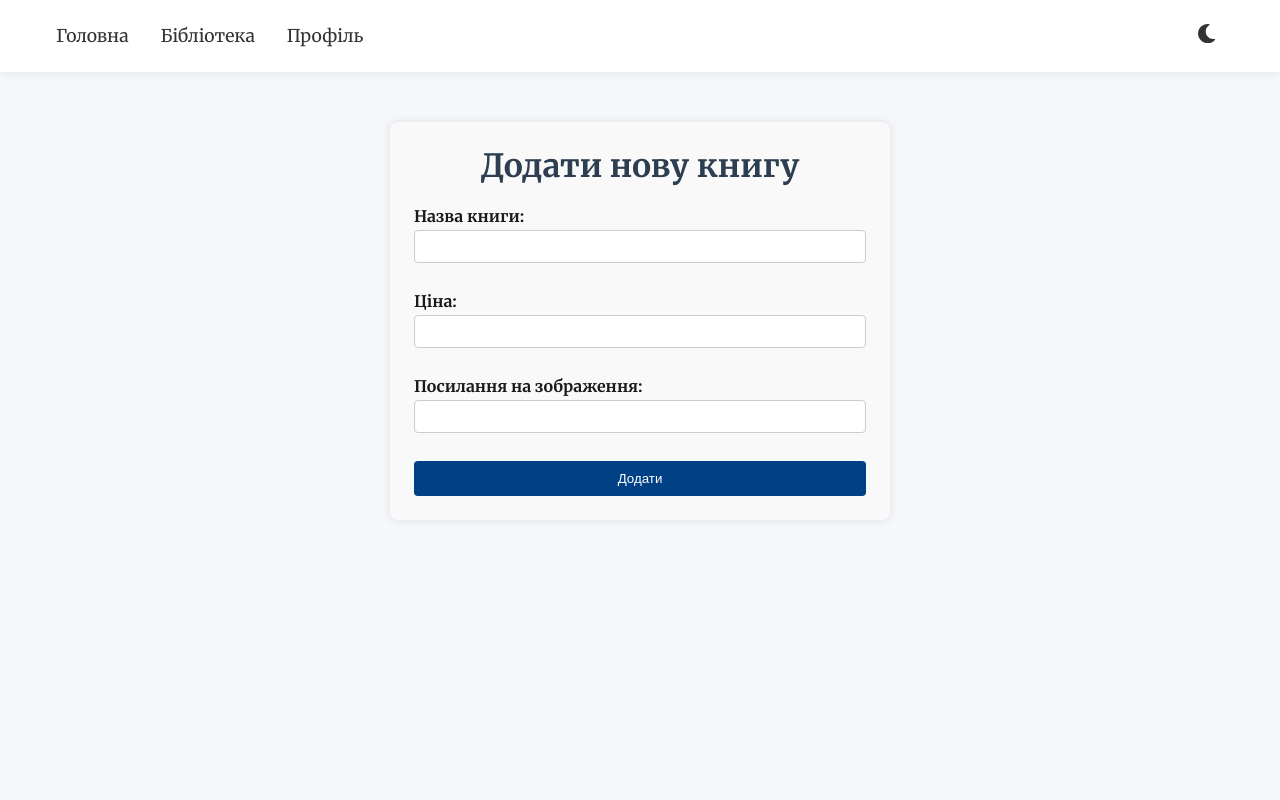
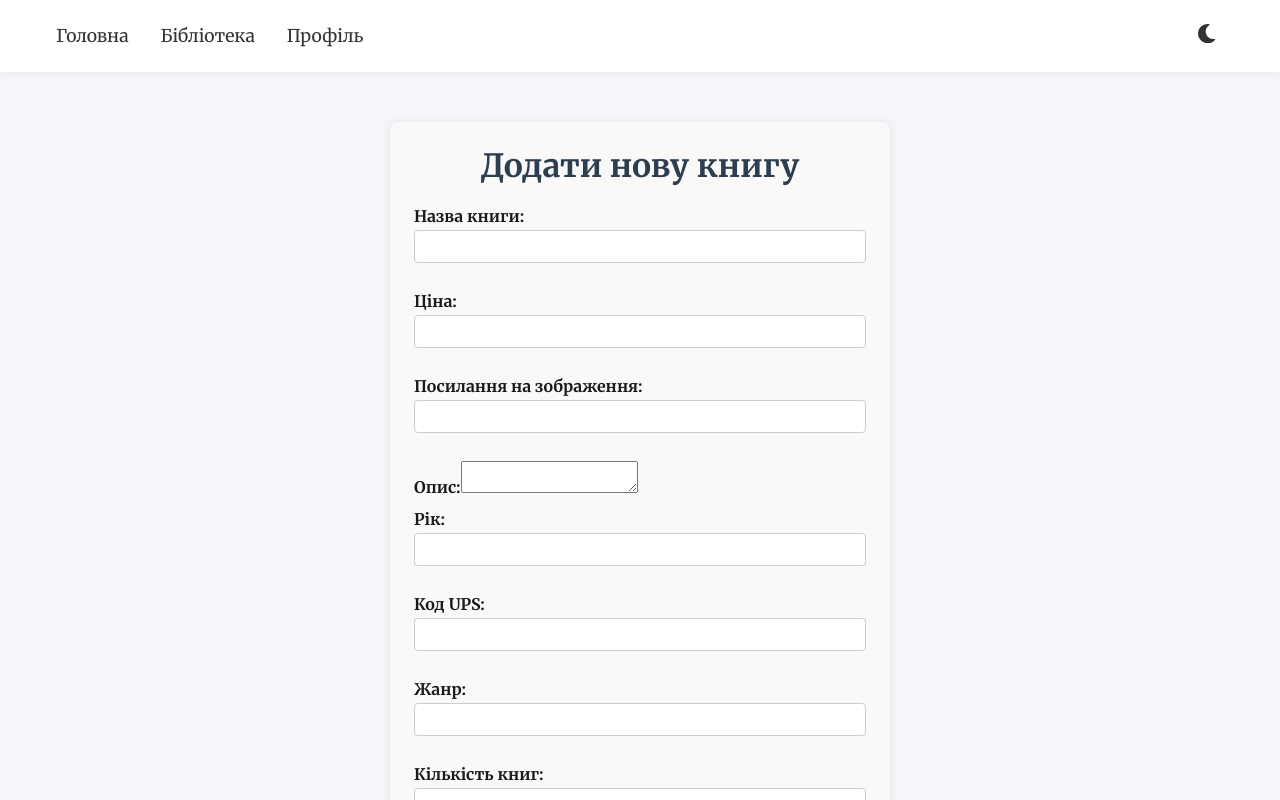
Before and after one commit to T0ks1k24/Hackathon_Team3, a React (Create React App) app in the folder frontend/: page /admin in a window 1280 px wide. Built offline with nearby package versions, Linux system fonts and the light colour scheme.

Commit message:
add opus,pik

```diff
--- a/frontend/src/App.jsx
+++ b/frontend/src/App.jsx
@@ -10,7 +10,7 @@ import ProfilePage from "./pages/ProfilePage/ProfilePage";
 import BookPage from "./pages/BookPage/BookPage";
 // import PrivateRoute from "./security/PrivateRoute";
 import PublicRoute from "./security/PublicRoute";
-import AdminPage from "./admin/AdminPage";
+import AdminPage from "./pages/adminPage/AdminPage";
 import "./App.css";
 
 function App() {
--- a/frontend/src/admin/AdminPage.jsx
+++ b/frontend/src/pages/adminPage/AdminPage.jsx
@@ -5,6 +5,11 @@ function AdminPage() {
   const [title, setTitle] = useState('');
   const [price, setPrice] = useState('');
   const [imageUrl, setImageUrl] = useState('');
+  const [description, setDescription] = useState('');
+  const [year, setYear] = useState('');
+  const [upsCode, setUpsCode] = useState('');
+  const [genre, setGenre] = useState('');
+  const [availability, setAvailability] = useState('available');
 
   const handleSubmit = async (e) => {
     e.preventDefault();
@@ -13,6 +18,11 @@ function AdminPage() {
       title,
       price,
       image_url: imageUrl,
+      description,
+      year,
+      ups_code: upsCode,
+      genre,
+      availability,
     };
 
     try {
@@ -27,6 +37,11 @@ function AdminPage() {
         setTitle('');
         setPrice('');
         setImageUrl('');
+        setDescription('');
+        setYear('');
+        setUpsCode('');
+        setGenre('');
+        setAvailability('available');
       } else {
         alert('Помилка при додаванні книги');
       }
@@ -51,6 +66,26 @@ function AdminPage() {
           Посилання на зображення:
           <input type="text" value={imageUrl} onChange={(e) => setImageUrl(e.target.value)} required />
         </label>
+        <label>
+          Опис:
+          <textarea value={description} onChange={(e) => setDescription(e.target.value)} required />
+        </label>
+        <label>
+          Рік:
+          <input type="number" value={year} onChange={(e) => setYear(e.target.value)} required />
+        </label>
+        <label>
+          Код UPS:
+          <input type="text" value={upsCode} onChange={(e) => setUpsCode(e.target.value)} required />
+        </label>
+        <label>
+          Жанр:
+          <input type="text" value={genre} onChange={(e) => setGenre(e.target.value)} required />
+        </label>
+        <label>
+          Кількість книг:
+          <input type="number" value={year} onChange={(e) => setYear(e.target.value)} required />
+        </label>
         <button type="submit">Додати</button>
       </form>
     </div>
```
Also changed, not shown: frontend/src/pages/adminPage/admin.css (renamed from frontend/src/admin/admin.css), 2 other files (tests, documents, lock files or other folders).
